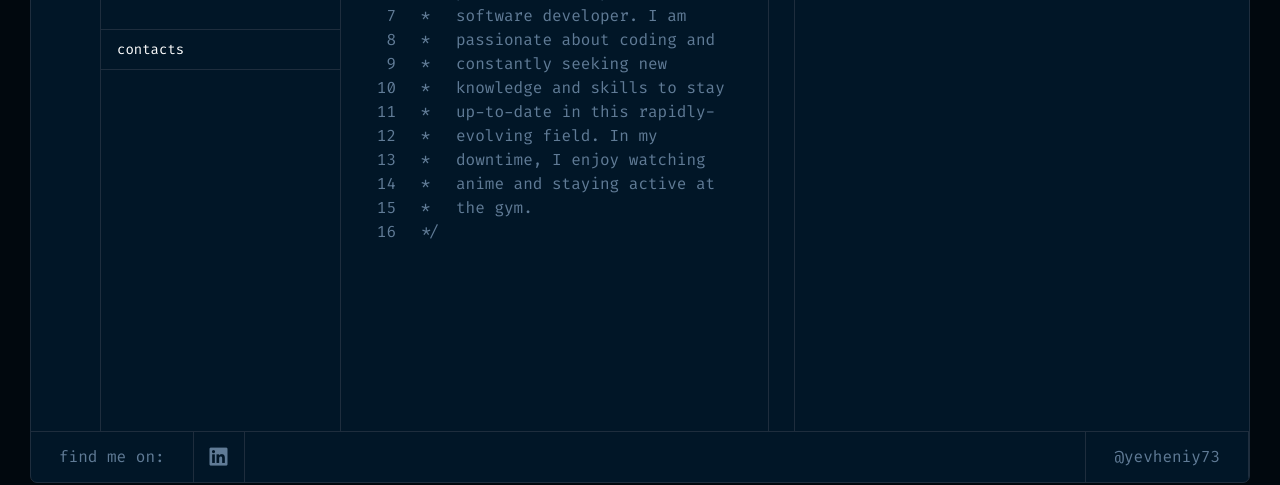
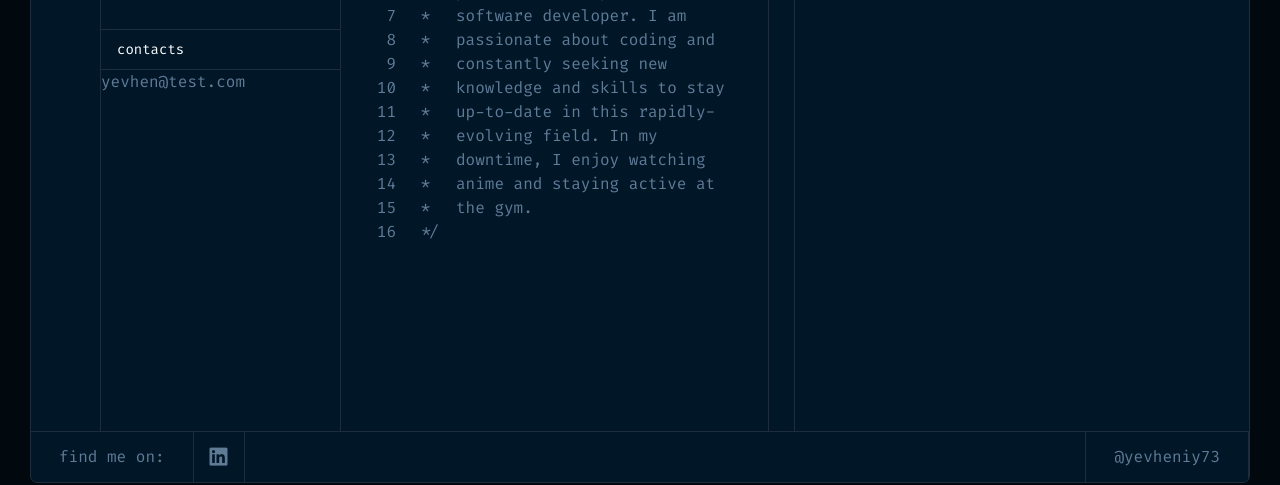
Before and after one commit to yevheniy73/portfolio-nextjs, a Next.js app: page /about-me in a window 1280 px wide. Shown: the part 287-772 px from the top of the page. Built offline with nearby package versions, Linux system fonts and the light colour scheme.

Commit message:
side bar build, import issues

```diff
--- a/components/SideContainer.js
+++ b/components/SideContainer.js
@@ -1,10 +1,9 @@
 import React from 'react';
-import IconBarButton from '../components/IconBarButton';
-import ContentButton from '../components/ContentButton';
-import Section from '../components/Section';
+import IconBarButton from './IconBarButton';
+import ContentButton from './ContentButton';
+import Section from './Section';
 
-const SideContainer = ({ activeButton, handleButtonClick, handleSubClick, contentVisible, subActiveButton }) => {
-  return (
+const SideContainer = ({ activeButton, handleButtonClick, handleSubClick, contentVisible, subActiveButton }) => (
     <div id="sideContainer" className="flex flex-row max-w-[310px] min-w-[310px] border-right">
       <div id="aboutSideBar" className="max-w-[70px] min-w-[70px] h-full border-right">
         <IconBarButton
@@ -36,7 +35,7 @@ const SideContainer = ({ activeButton, handleButtonClick, handleSubClick, conten
             />
           </div>
           <ContentButton onClick={() => { }} text="contacts" />
-          <div className="w-full flex-grow"></div>
+          <div className="w-full flex-grow">yevhen@test.com</div>
         </div>
       )}
       {contentVisible[1] && (
@@ -66,7 +65,7 @@ const SideContainer = ({ activeButton, handleButtonClick, handleSubClick, conten
             />
           </div>
           <ContentButton onClick={() => { }} text="contacts" />
-          <div className="w-full flex-grow"></div>
+          <div className="w-full flex-grow">yevhen@test.com</div>
         </div>
       )}
       {contentVisible[2] && (
@@ -92,11 +91,10 @@ const SideContainer = ({ activeButton, handleButtonClick, handleSubClick, conten
             />
           </div>
           <ContentButton onClick={() => { }} text="contacts" />
-          <div className="w-full flex-grow"></div>
+          <div className="w-full flex-grow">yevhen@test.com</div>
         </div>
       )}
     </div>
   );
-};
 
 export default SideContainer;
```
